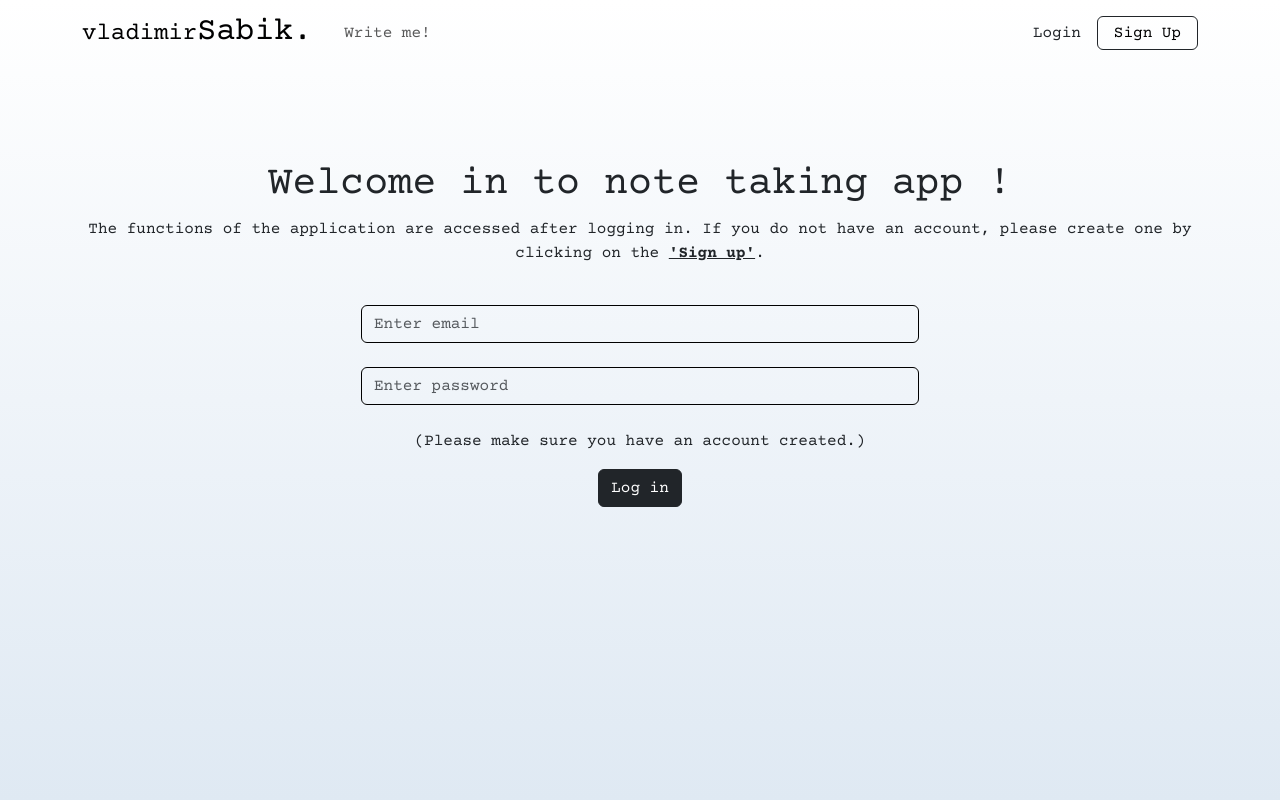
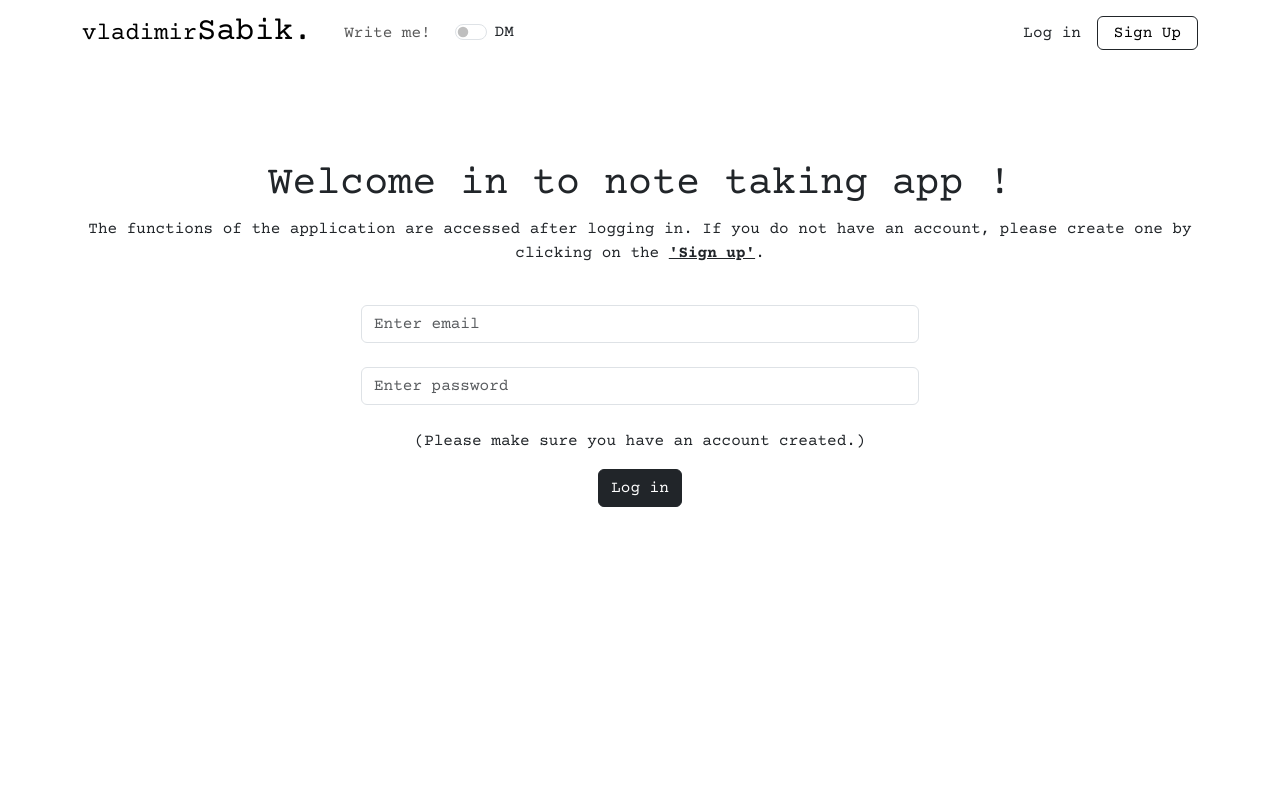
Before and after one commit to Aberran/FlaskWebApp, a Flask app: page /login in a window 1280 px wide. Run offline with Flask 3, Linux system fonts and the light colour scheme.

Commit message:
working on the dark mode...still need to fix close button inside app

```diff
--- a/websie/static/style.css
+++ b/websie/static/style.css
@@ -2,13 +2,13 @@
 body {
     font-family: 'Courier Prime', monospace;
     /* background-image: linear-gradient(to top, #dfe9f3 0%, white 100%); */
-    background-image: linear-gradient(to top, #dfe9f3 0%, white 100%);
+    /* background-image: linear-gradient(to top, #dfe9f3 0%, white 100%); */
     /* height: 100vh; */
 }
 
 .form-control {
     background-color: transparent;
-    border: 1px solid black;
+    /* border: 1px solid black; */
 }
 
 .form-control:focus {
--- a/websie/templates/base.html
+++ b/websie/templates/base.html
@@ -25,7 +25,7 @@
 
     <title>{% block title %}Home{% endblock %}</title>
   </head>
-  <body class="vh-100 overflow-hidden">
+  <body class="vh-100 overflow-hidden" data-bs-theme="light">
     <nav class="navbar bg-light navbar-expand-lg navbar-light bg-transparent">
       <div class="container">
         <a class="navbar-brand fs-4" href="/"
@@ -67,6 +67,18 @@
               <li class="nav-item mx-2">
                 <a class="nav-link" href="/home" id="'Contact">Write me!</a>
               </li>
+              <li class="nav-item mx-2">
+                <div class="form-check form-switch">
+                  <input
+                    class="form-check-input"
+                    type="checkbox"
+                    role="switch"
+                    id="selector"
+                    onClick="setDarkMode()"
+                  />
+                  <label class="form-check-label" for="selector">DM</label>
+                </div>
+              </li>
             </ul>
             <!-- Login/Sign Up-->
             <div
@@ -78,11 +90,11 @@
                 >Log out</a
               >
               {% else %}
-              <a href="/login" class="nav-item nav-link" id="'login">Login</a>
+              <a href="/login" class="nav-item nav-link" id="'login">Log in</a>
               <a
                 href="/sign-up"
                 class="text-black text-decoration-none px-3 py-1 rounded-2 border border-dark"
-                id="'signUp"
+                id="signUp"
                 >Sign Up</a
               >
               {% endif %}
@@ -139,6 +151,33 @@
           window.location.href = "/home";
         });
       }
+
+      function setDarkMode() {
+        let bodyElement = document.body;
+        let signupButton = document.querySelector("#signUp")
+        let signupHref = document.querySelector("#sign-up-href")
+        let textAreas = document.querySelector(".form-control")
+        let subButtons = document.querySelector(".btn")
+
+        bodyElement.dataset.bsTheme = bodyElement.dataset.bsTheme == 'light' ? 'dark' : 'light';
+
+           // Toggle Bootstrap classes for the navigation bar
+        signupButton.classList.toggle('border-dark');
+        signupButton.classList.toggle('border-light');
+
+           // Toggle text color
+        signupButton.classList.toggle('text-black');
+        signupButton.classList.toggle('text-white');
+
+           // links
+        signupHref.classList.toggle('link-dark');
+        signupHref.classList.toggle('link-light');
+
+          // submit buttons
+        subButtons.classList.toggle('btn-dark');
+        subButtons.classList.toggle('border-light');
+
+      }
     </script>
     {% endblock %}
   </body>
--- a/websie/templates/login.html
+++ b/websie/templates/login.html
@@ -7,7 +7,7 @@
         <h1>Welcome in to note taking app !</h1>
         <p>
             The functions of the application are accessed after logging in. If you do not have an account, please create one by clicking on the
-            <b><a href='/sign-up' class="link-dark">'Sign up'</a></b>.
+            <b><a href='/sign-up' class="link-dark" id="sign-up-href">'Sign up'</a></b>.
         </p>
     <br/>
         <div class='mx-auto col-10 col-md-8 col-lg-6'>
@@ -29,7 +29,7 @@
         </div>
     <br/>
         <p>(Please make sure you have an account created.)</p>
-        <button type='submit'  class="btn btn-dark">Log in</button>
+        <button type='submit'  class="btn btn-dark sub-buttons">Log in</button>
 </form>
 
 {% endblock %}
```
Also changed, not shown: notes.md (+14 -0 lines).
